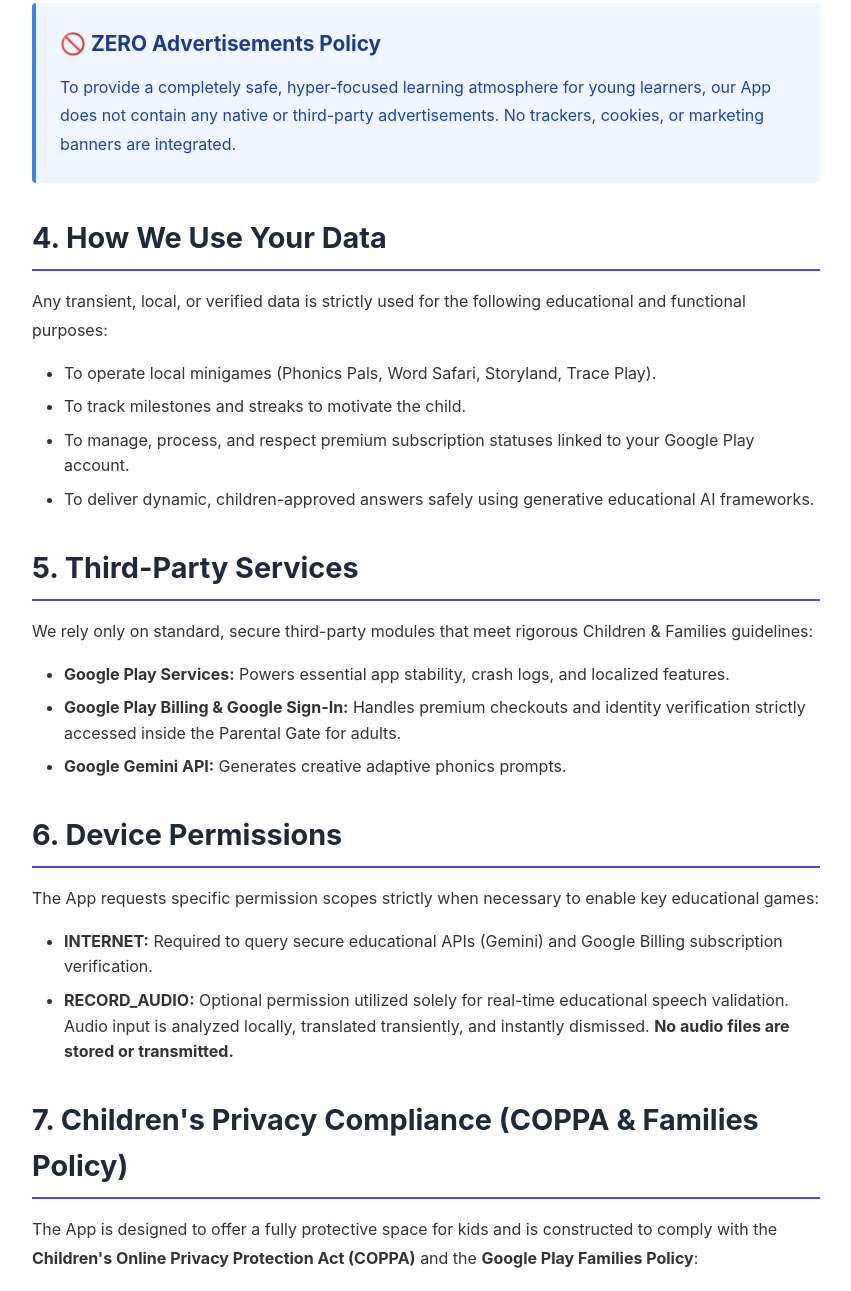
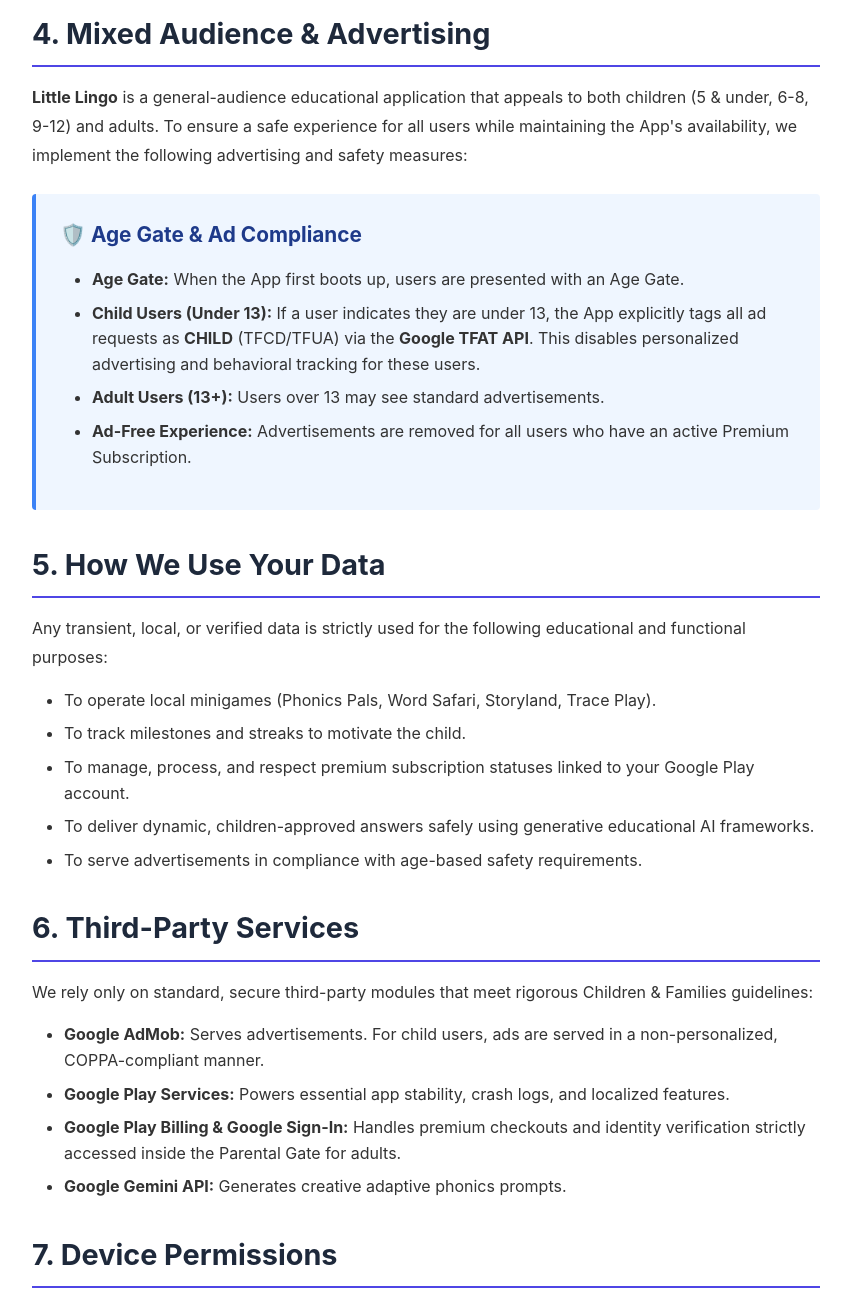
Before and after one commit to jdronquillo16-dev/lesra-future-apps-policies, a plain HTML site: page littlelingo/privacy-policy.html in a window 1280 px wide. Shown: the part 2633-3924 px from the top of the page, without its empty margins (214-1065 px from the left). Drawn offline with Linux system fonts and the light colour scheme.

Commit message:
age group update

```diff
--- a/littlelingo/privacy-policy.html
+++ b/littlelingo/privacy-policy.html
@@ -172,12 +172,21 @@
                 <li>We do NOT use advertising identifiers, behavior trackers, or analytical profiling.</li>
             </ul>
 
+            <h2>4. Mixed Audience & Advertising</h2>
+            <p>
+                <strong>Little Lingo</strong> is a general-audience educational application that appeals to both children (5 & under, 6-8, 9-12) and adults. To ensure a safe experience for all users while maintaining the App's availability, we implement the following advertising and safety measures:
+            </p>
             <div class="highlight-blue">
-                <h3>🚫 ZERO Advertisements Policy</h3>
-                <p>To provide a completely safe, hyper-focused learning atmosphere for young learners, our App does not contain any native or third-party advertisements. No trackers, cookies, or marketing banners are integrated.</p>
+                <h3>🛡️ Age Gate & Ad Compliance</h3>
+                <ul>
+                    <li><strong>Age Gate:</strong> When the App first boots up, users are presented with an Age Gate.</li>
+                    <li><strong>Child Users (Under 13):</strong> If a user indicates they are under 13, the App explicitly tags all ad requests as <strong>CHILD</strong> (TFCD/TFUA) via the <strong>Google TFAT API</strong>. This disables personalized advertising and behavioral tracking for these users.</li>
+                    <li><strong>Adult Users (13+):</strong> Users over 13 may see standard advertisements.</li>
+                    <li><strong>Ad-Free Experience:</strong> Advertisements are removed for all users who have an active Premium Subscription.</li>
+                </ul>
             </div>
 
-            <h2>4. How We Use Your Data</h2>
+            <h2>5. How We Use Your Data</h2>
             <p>
                 Any transient, local, or verified data is strictly used for the following educational and functional purposes:
             </p>
@@ -186,24 +195,27 @@
                 <li>To track milestones and streaks to motivate the child.</li>
                 <li>To manage, process, and respect premium subscription statuses linked to your Google Play account.</li>
                 <li>To deliver dynamic, children-approved answers safely using generative educational AI frameworks.</li>
+                <li>To serve advertisements in compliance with age-based safety requirements.</li>
             </ul>
 
-            <h2>5. Third-Party Services</h2>
+            <h2>6. Third-Party Services</h2>
             <p>
                 We rely only on standard, secure third-party modules that meet rigorous Children & Families guidelines:
             </p>
             <ul>
+                <li><strong>Google AdMob:</strong> Serves advertisements. For child users, ads are served in a non-personalized, COPPA-compliant manner.</li>
                 <li><strong>Google Play Services:</strong> Powers essential app stability, crash logs, and localized features.</li>
                 <li><strong>Google Play Billing & Google Sign-In:</strong> Handles premium checkouts and identity verification strictly accessed inside the Parental Gate for adults.</li>
                 <li><strong>Google Gemini API:</strong> Generates creative adaptive phonics prompts.</li>
             </ul>
 
-            <h2>6. Device Permissions</h2>
+            <h2>7. Device Permissions</h2>
             <p>
                 The App requests specific permission scopes strictly when necessary to enable key educational games:
             </p>
             <ul>
-                <li><strong>INTERNET:</strong> Required to query secure educational APIs (Gemini) and Google Billing subscription verification.</li>
+                <li><strong>INTERNET:</strong> Required to query secure educational APIs (Gemini), Google Billing subscription verification, and to serve advertisements via Google AdMob.</li>
+                <li><strong>AD_ID:</strong> Used by the Google AdMob SDK for adult users to provide relevant advertising experiences. This is disabled for users identified as children via the Age Gate.</li>
                 <li><strong>RECORD_AUDIO:</strong> Optional permission utilized solely for real-time educational speech validation. Audio input is analyzed locally, translated transiently, and instantly dismissed. <strong>No audio files are stored or transmitted.</strong></li>
             </ul>
 
```
Also changed, not shown: lesraminigames/privacy-policy.html (+9 -10 lines), mathcards/privacy-policy.html (+14 -1 lines).
